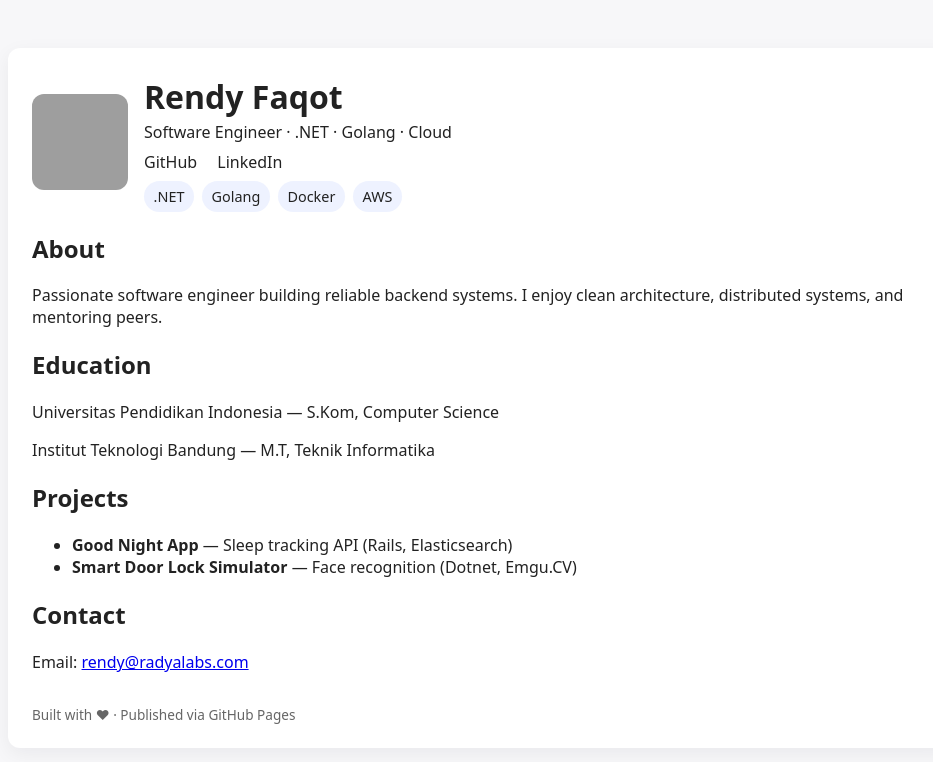
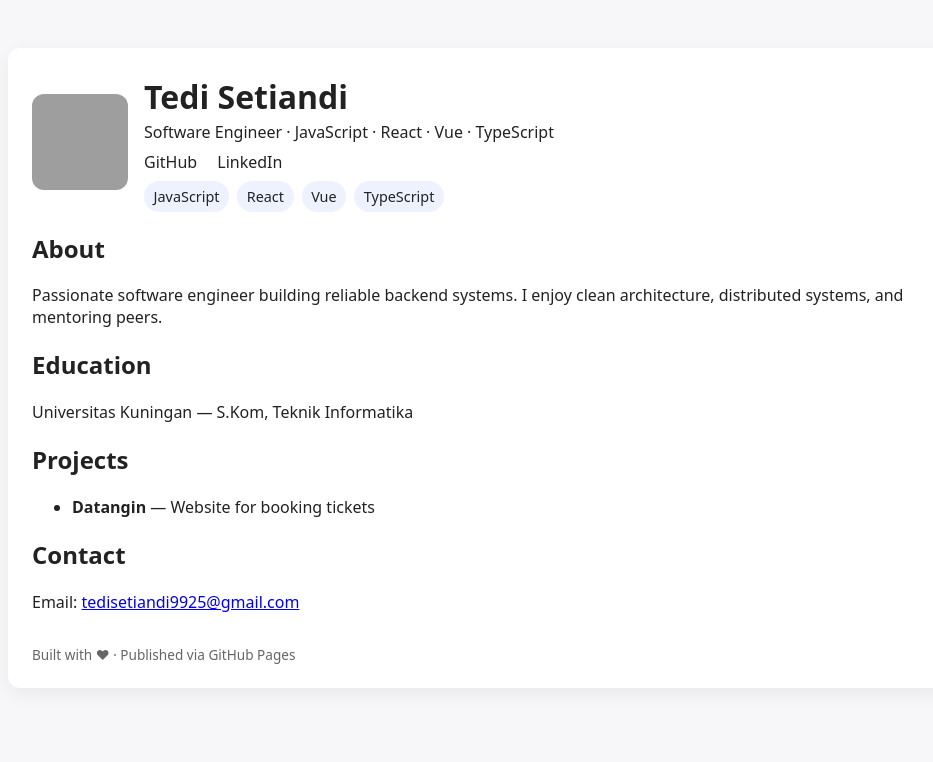
Before and after one commit to tedi25/my-profile, a plain HTML site: page index.html in a window 1280 px wide. Shown: the whole page, without its empty margins (158-1091 px from the left). Drawn offline with Linux system fonts and the light colour scheme; grey boxes are pictures that could not be loaded.

Commit message:
edit content html

```diff
--- a/index.html
+++ b/index.html
@@ -70,21 +70,19 @@
           alt="avatar"
         />
         <div>
-          <h1>Rendy Faqot</h1>
-          <div>Software Engineer · .NET · Golang · Cloud</div>
+          <h1>Tedi Setiandi</h1>
+          <div>Software Engineer · JavaScript · React · Vue · TypeScript</div>
           <div class="links" style="margin-top: 0.5rem">
-            <a href="https://github.com/your-username" target="_blank"
-              >GitHub</a
-            >
-            <a href="https://www.linkedin.com/in/your-profile" target="_blank"
+            <a href="https://github.com/tedi25" target="_blank">GitHub</a>
+            <a href="https://www.linkedin.com/in/tedi-setiandi" target="_blank"
               >LinkedIn</a
             >
           </div>
           <div class="skills" aria-hidden>
-            <span class="skill">.NET</span>
-            <span class="skill">Golang</span>
-            <span class="skill">Docker</span>
-            <span class="skill">AWS</span>
+            <span class="skill">JavaScript</span>
+            <span class="skill">React</span>
+            <span class="skill">Vue</span>
+            <span class="skill">TypeScript</span>
           </div>
         </div>
       </header>
@@ -97,26 +95,21 @@
       </section>
       <section>
         <h2>Education</h2>
-        <p>Universitas Pendidikan Indonesia — S.Kom, Computer Science</p>
-        <p>Institut Teknologi Bandung — M.T, Teknik Informatika</p>
+        <p>Universitas Kuningan — S.Kom, Teknik Informatika</p>
       </section>
       <section>
         <h2>Projects</h2>
         <ul>
-          <li>
-            <strong>Good Night App</strong> — Sleep tracking API (Rails,
-            Elasticsearch)
-          </li>
-          <li>
-            <strong>Smart Door Lock Simulator</strong> — Face recognition
-            (Dotnet, Emgu.CV)
-          </li>
+          <li><strong>Datangin</strong> — Website for booking tickets</li>
         </ul>
       </section>
       <section>
         <h2>Contact</h2>
         <p>
-          Email: <a href="mailto:rendy@radyalabs.com">rendy@radyalabs.com</a>
+          Email:
+          <a href="mailto:tedisetiandi9925@gmail.com"
+            >tedisetiandi9925@gmail.com</a
+          >
         </p>
       </section>
       <footer>Built with ♥ · Published via GitHub Pages</footer>
```
